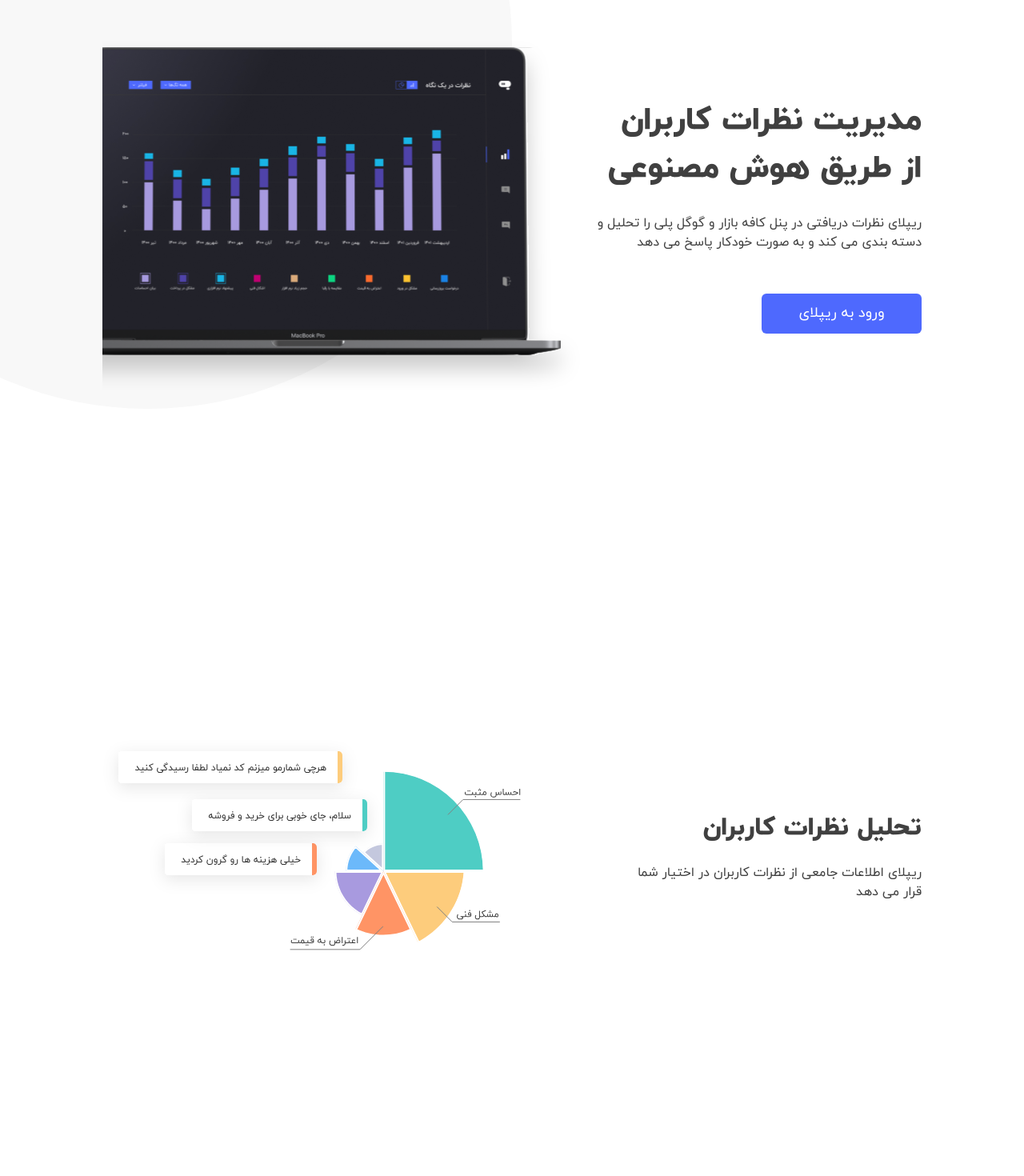
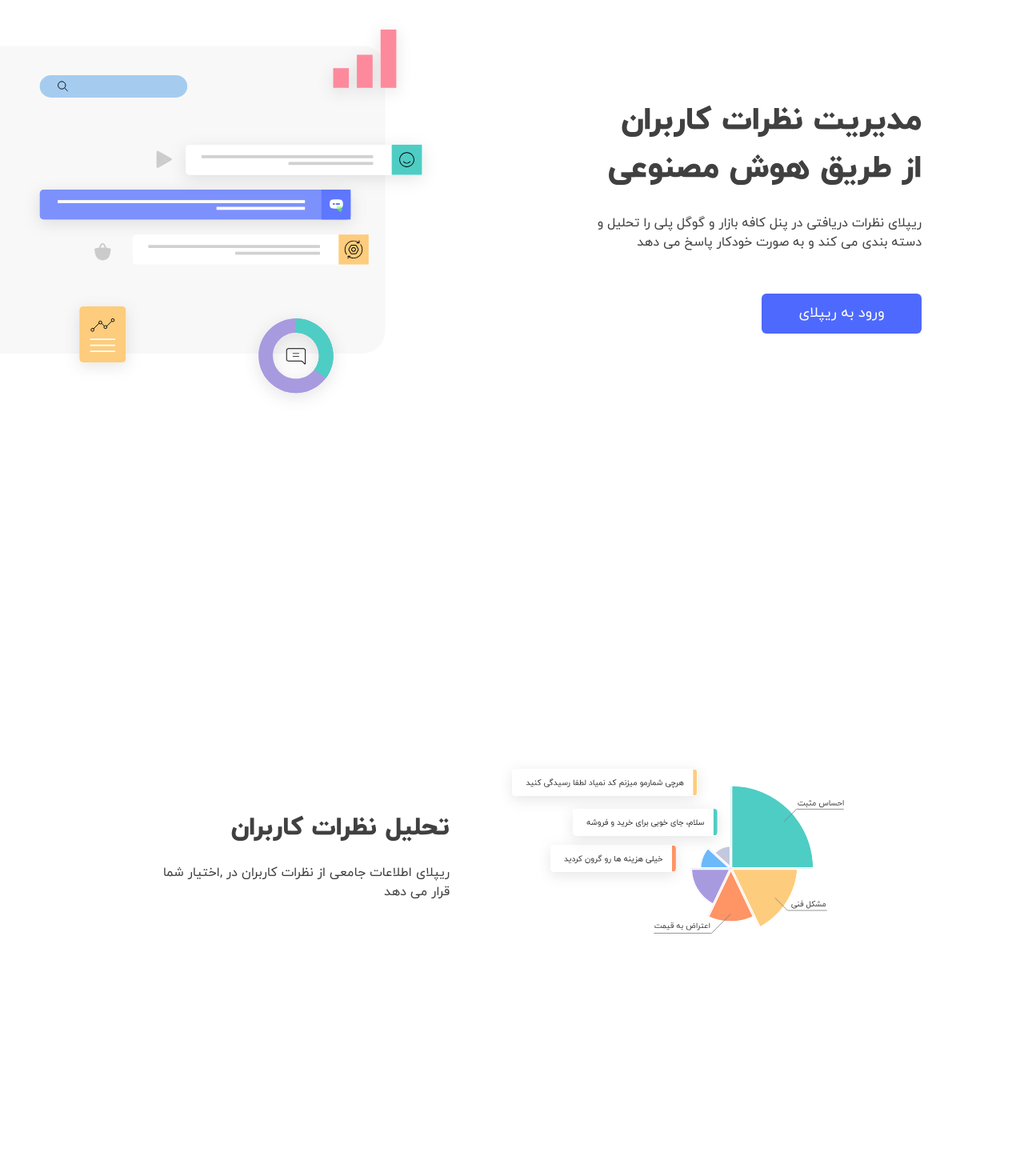
Before and after one commit to replai-ir/replai-ir.github.io, a Next.js app: page / in a window 1280 px wide. Shown: the part 160-1630 px from the top of the page at 80% size. Built offline with nearby package versions, Linux system fonts and the light colour scheme.

Commit message:
9. create ProductDescription Component & change some Styles(size in html font, now productDescription is centered)

```diff
--- a/components/Footer/Footer.jsx
+++ b/components/Footer/Footer.jsx
@@ -8,7 +8,7 @@ export default function Footer() {
     <footer className="h-[70px] bg-grayColor flex items-center justify-center md:h-[100px]">
       <Link href="https://roshan-ai.ir" className="flex flex-col items-center">
         <Image src={logoFooter} alt="logo-footer" className="mb-2" />
-        <p>شرکت دانش بنیان(راهکار پردازش ژرف)</p>
+        <p>شرکت دانش بنیان «راهکار پردازش ژرف»</p>
       </Link>
     </footer>
   );
--- a/components/Layout/Nav.jsx
+++ b/components/Layout/Nav.jsx
@@ -4,7 +4,7 @@ import replaiTextLogo from "../../public/assets/svg/replai_text-logo.svg";
 
 export default function Nav() {
   return (
-    <nav className="mt-[1.875rem] mr-[2rem] md:mr-[8rem] list-none">
+    <nav className="mt-[1.875rem] mar-right list-none">
       <li className="flex items-center">
         <Image src={replaiLogo} alt="replai-logo" />
         <Image src={replaiTextLogo} alt="replai-text-logo" className="mr-4" />
--- /dev/null
+++ b/components/UI/ProductDescription.jsx
@@ -0,0 +1,17 @@
+import Image from "next/image";
+
+import classes from "./ProductDescription.module.css";
+
+function ProductDescription({ title, description, image, imageAlt }) {
+  return (
+    <section className={classes.section}>
+      <div>
+        <h2>{title}</h2>
+        <p>{description}</p>
+      </div>
+      <Image src={image} alt={imageAlt} />
+    </section>
+  );
+}
+
+export default ProductDescription;
--- /dev/null
+++ b/components/UI/ProductDescription.module.css
@@ -0,0 +1,45 @@
+.section {
+  display: flex;
+  flex-direction: column;
+  justify-content: center;
+  align-items: flex-start;
+  min-height: 90vh;
+  margin: 5vh 0;
+}
+
+.section:first-child {
+  margin-right: 2rem;
+}
+
+.section:nth-of-type(2n):first-child,
+.section:nth-of-type(2n):last-child {
+  width: 100px;
+}
+
+.section p {
+  margin-top: 1.25rem;
+}
+
+.section img {
+  width: 100%;
+  margin-top: 10rem;
+}
+
+@media screen and (min-width: 768px) {
+  .section {
+    justify-content: space-between;
+    align-items: center;
+  }
+  .section:nth-of-type(2n) {
+    flex-direction: row;
+  }
+
+  .section:nth-of-type(2n + 1) {
+    flex-direction: row-reverse;
+  }
+
+  .section img {
+    width: 50%;
+    margin-top: 0;
+  }
+}
--- a/pages/index.jsx
+++ b/pages/index.jsx
@@ -6,8 +6,8 @@ import Layout from "../components/Layout/Layout";
 import Footer from "../components/Footer/Footer";
 import Button from "../components/UI/Button";
 import Statistics from "../components/UI/Statistics";
+import ProductDescription from "../components/UI/ProductDescription";
 
-import elipse from "../public/assets/svg/elipse.svg";
 import heroImage from "../public/assets/image/hero_image.svg";
 
 import analaysisCommentsImage from "../public/assets/image/analysis-comments_image.svg";
@@ -68,6 +68,30 @@ function HomePage() {
     { image: naft, alt: "naft" },
   ];
 
+  const productDescroptions = [
+    {
+      title: "تحلیل نظرات کاربران",
+      description:
+        "ریپلای اطلاعات جامعی از نظرات کاربران در ,اختیار شما قرار می دهد",
+      image: analaysisCommentsImage,
+      imageAlt: "analysis-comments",
+    },
+    {
+      title: "کافه بازار و گوگل پلی یکجا در پنل ریپلای شما",
+      description:
+        "ریپلای نظرات دریافتی در مارکت های مختلف را تجمیع کرده و یکجا در اختیار شما قرار می دهد",
+      image: appStoreImage,
+      imageAlt: "app-store",
+    },
+    {
+      title: "پاسخگویی خودکار به نظرات",
+      description:
+        "ریپلای به سلیقه شما به نظراتی که نیاز پاسخ شما دارند،‌ به صورت خودکار پاسخ می دهد",
+      image: autoReplyImage,
+      imageAlt: "auto-reply",
+    },
+  ];
+
   return (
     <Layout>
       <Head>
@@ -76,15 +100,8 @@ function HomePage() {
         <link rel="icon" href="/assets/svg/replai_logo.svg" />
       </Head>
 
-      <Image
-        src={elipse}
-        alt="elipse"
-        className="-z-10 absolute top-0 left-0 w-[50vw]"
-      />
-
-      <main className="mx-[2rem] md:mx-[8rem]">
       <div className="min-h-[90vh] mb-[10vh] flex flex-row justify-between items-center">
-          <div>
+        <div className="mar-right md:w-[45%] lg:w-[50%]">
           <h1>مدیریت نظرات کاربران از طریق هوش مصنوعی</h1>
           <p className="mt-[1.675rem] mb-[3.25rem] max-w-[420px]">
             ریپلای نظرات دریافتی در پنل کافه بازار و گوگل پلی را تحلیل و دسته
@@ -96,7 +113,7 @@ function HomePage() {
             </Link>
           </Button>
         </div>
-          <div className="relative w-[0] md:w-[400px] lg:w-[600px]">
+        <div className="relative w-[0] md:w-[40%] lg:w-[45%]">
           <Image
             src={heroImage}
             alt="hero"
@@ -105,51 +122,16 @@ function HomePage() {
         </div>
       </div>
 
-        <section className="section">
-          <div>
-            <h2>تحلیل نظرات کاربران</h2>
-            <p>
-              ریپلای اطلاعات جامعی از نظرات کاربران در اختیار شما قرار می دهد
-            </p>
-          </div>
-          <Image src={analaysisCommentsImage} alt="analysis-comments" />
-        </section>
-
-        <section className="section">
-          <div>
-            <h2>کافه بازار و گوگل پلی یکجا در پنل ریپلای شما</h2>
-            <p>
-              ریپلای نظرات دریافتی در مارکت های مختلف را تجمیع کرده و یکجا در
-              اختیار شما قرار می دهد
-            </p>
-          </div>
-          <Image src={appStoreImage} alt="app-store" />
-        </section>
-
-        <section className="section">
-          <div>
-            <h2>پاسخگویی خودکار به نظرات</h2>
-            <p>
-              ریپلای به سلیقه شما به نظراتی که نیاز پاسخ شما دارند،‌ به صورت
-              خودکار پاسخ می دهد
-            </p>
-          </div>
-          <Image src={autoReplyImage} alt="app-store" />
-        </section>
-
-        <section className="section">
-          <div>
-            <h2>شناسایی و دسته‌بندی محتوا</h2>
-            <p>
-              ریپلای نظرات حاوی اشکال فنی، مشکل در پرداخت، احساس مثبت و منفی و
-              بسیاری دیگر را می‌شناسد و آن ها را دسته بندی می‌کند
-            </p>
-          </div>
-          <Image
-            src={identificationCommentsImage}
-            alt="identification-comments"
+      <main className="w-[75%] mx-auto sm:w-[85%] md:w-[80%] lg:w-[75%] xl:w-[70%] 2xl:w-[65%]">
+        {productDescroptions.map((productDes) => (
+          <ProductDescription
+            key={productDes.title}
+            title={productDes.title}
+            description={productDes.description}
+            image={productDes.image}
+            imageAlt={productDes.imageAlt}
           />
-        </section>
+        ))}
 
         <div className="section-type2">
           <h2>آمار ریپلای تاکنون</h2>
--- a/styles/globals.css
+++ b/styles/globals.css
@@ -7,42 +7,12 @@
     @apply flex justify-center items-center w-full h-full;
   }
 
-  /* just hero */
-  .section {
-    @apply flex flex-col justify-center items-start min-h-[90vh] my-[5vh] md:justify-between md:items-center;
+  .section-type2 {
+    @apply flex flex-col justify-between items-center min-h-[60vh] mt-[40vh] mb-[40vh];
   }
 
-  .section:nth-of-type(2n) {
-    @apply md:flex-row-reverse;
-  }
-
-  .section:nth-of-type(2n + 1) {
-    @apply md:flex-row;
-  }
-
-  .section:nth-of-type(2n) img {
-    @apply ml-4;
-  }
-
-  .section:nth-of-type(2n + 1) img {
-    @apply mr-4;
-  }
-
-  .section:nth-of-type(2n):first-child,
-  .section:nth-of-type(2n):last-child {
-    @apply w-[100px] md:w-[40%];
-  }
-
-  .section p {
-    @apply mt-[1.25rem];
-  }
-
-  .section img {
-    @apply mt-10 md:mt-0;
-  }
-
-  .section-type2 {
-    @apply flex flex-col justify-between items-center min-h-[60vh] mt-[40vh] mb-[40vh];
+  .mar-right {
+    @apply mr-[2rem] md:mr-[8rem];
   }
 }
 
@@ -140,8 +110,11 @@ img {
   }
 }
 
-/* @media screen and (min-width: 1280px) {
+@media screen and (min-width: 1560px) {
   html {
     font-size: 20px;
   }
-} */
+  h1 {
+    max-width: 600px;
+  }
+}
```
Also changed, not shown: public/assets/image/hero_image.svg, 1 other file (tests, documents, lock files or other folders). Lines whose indentation alone changed are shown as unchanged.
